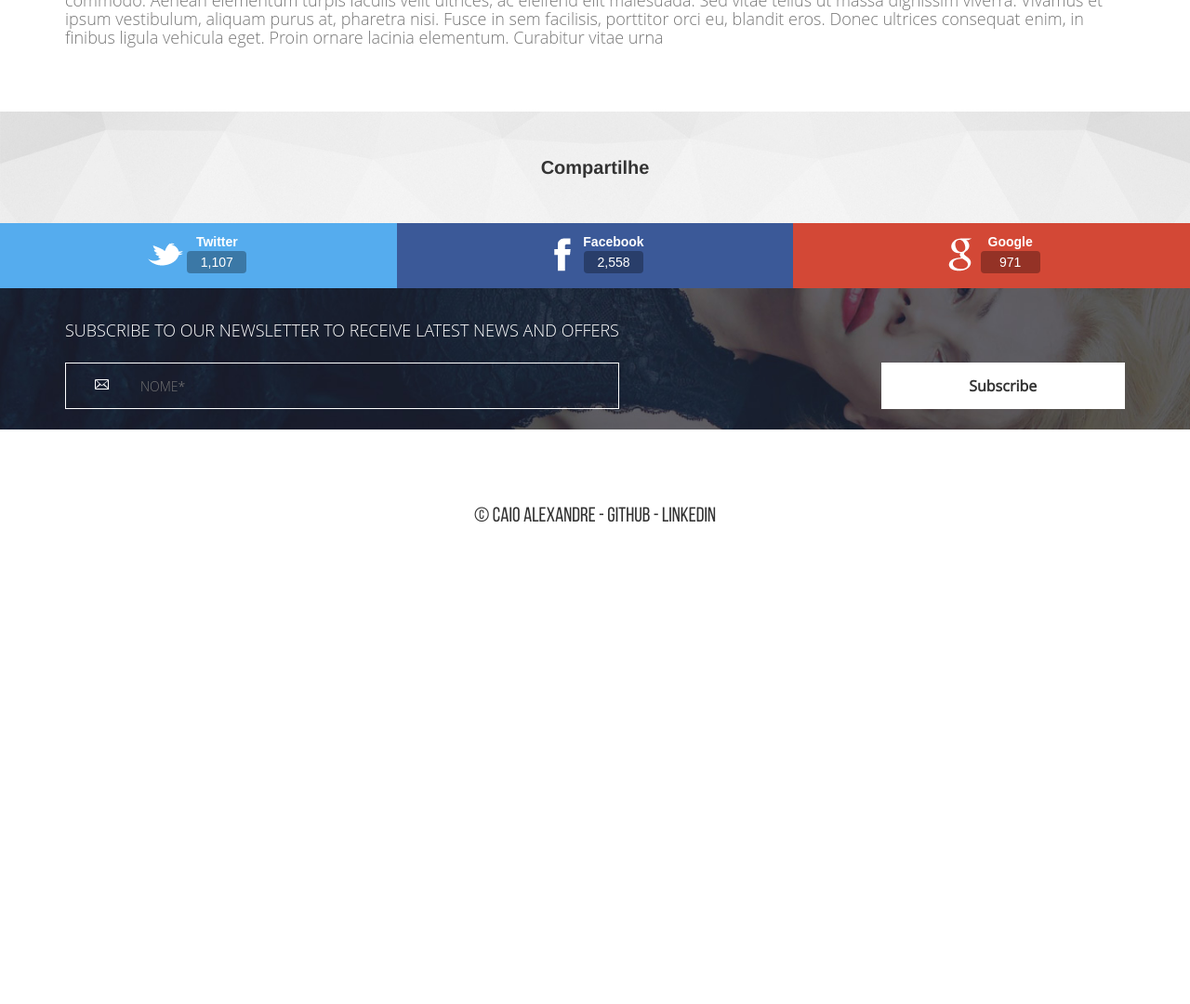
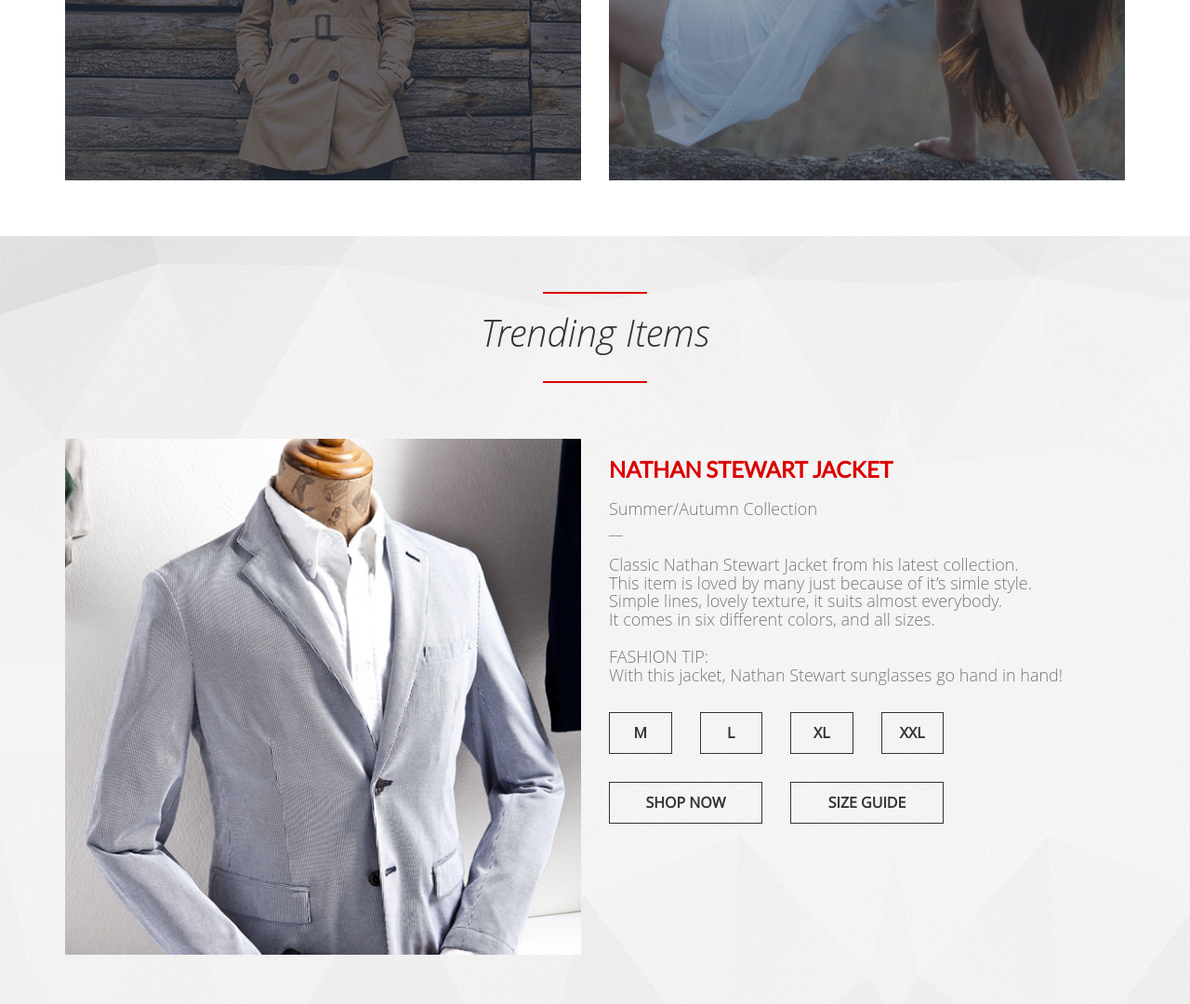
Before and after one commit to caioalexandrebr/brandly, a plain HTML site: page index.html in a window 1280 px wide. Shown: the part 1720-2800 px from the top of the page at 93% size. Before the commit the page ends 2370 px from the top, so only its background shows below. Drawn offline with nearby package versions, Linux system fonts and the light colour scheme; a web font is replaced by a local one.

Commit message:
Adjust article

```diff
--- a/index.html
+++ b/index.html
@@ -19,11 +19,11 @@
 
     <div ng-include="'view/header.html'"></div>
 
-    <!-- <div ng-include="'view/last-products.html'"></div>
+    <div ng-include="'view/last-products.html'"></div>
 
     <div ng-include="'view/trending-items.html'"></div>
 
-    <div ng-include="'view/from-the-blog.html'"></div> -->
+    <div ng-include="'view/from-the-blog.html'"></div>
 
     <div ng-include="'view/article.html'"></div>
 
--- a/src/css/main.less
+++ b/src/css/main.less
@@ -537,6 +537,8 @@ header {
 }
 .article-share {
     width: 100%;
+    height: 190px;
+    margin-bottom: 4px;
     background: url('@{base-url}img/trending-bg.jpg') repeat-x;
     -webkit-background-size: cover;
     -moz-background-size: cover;
--- a/view/article.html
+++ b/view/article.html
@@ -2,7 +2,7 @@
     <div class="article">
         <div class="title-area">
             <div class="title-area-border-top"></div>
-            <h1>Latest Products</h1>
+            <h1>Nathan Stewart Jacket</h1>
             <div class="title-area-border-bottom"></div>
         </div>
 
```
Also changed, not shown: src/css/main.css.
